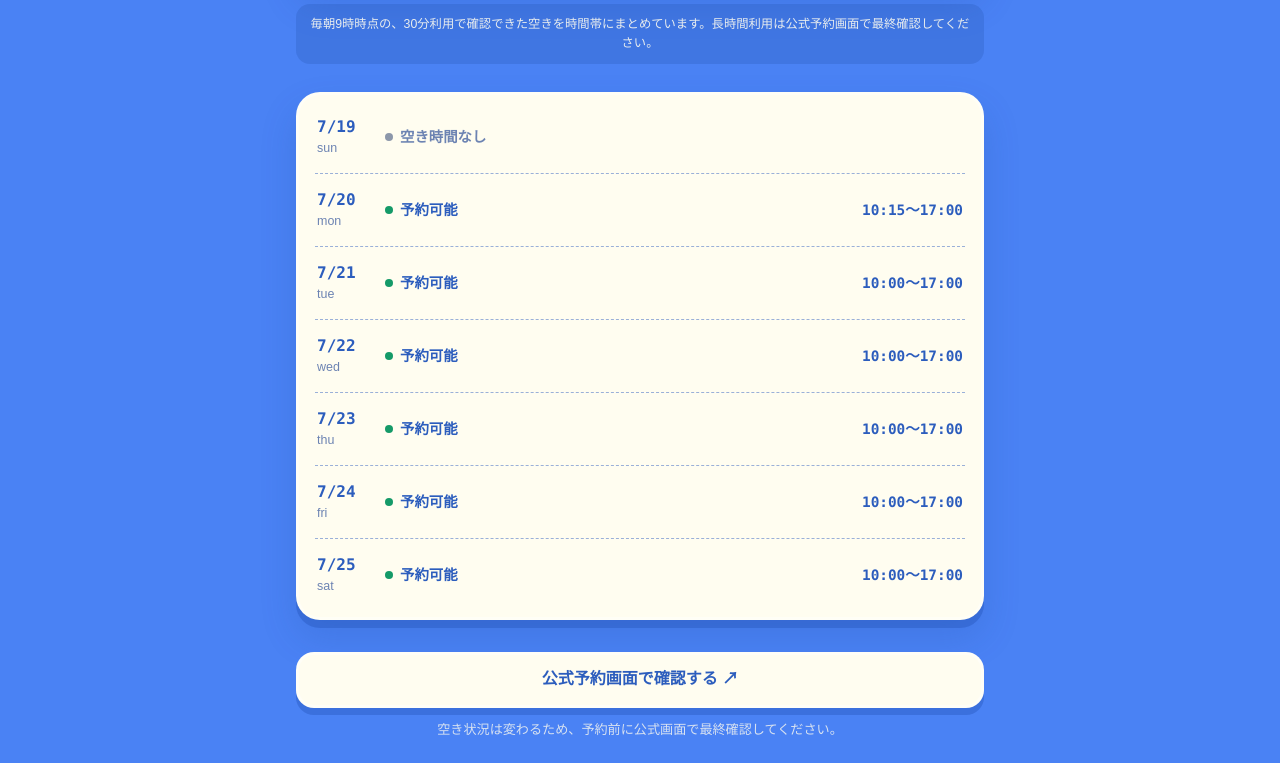
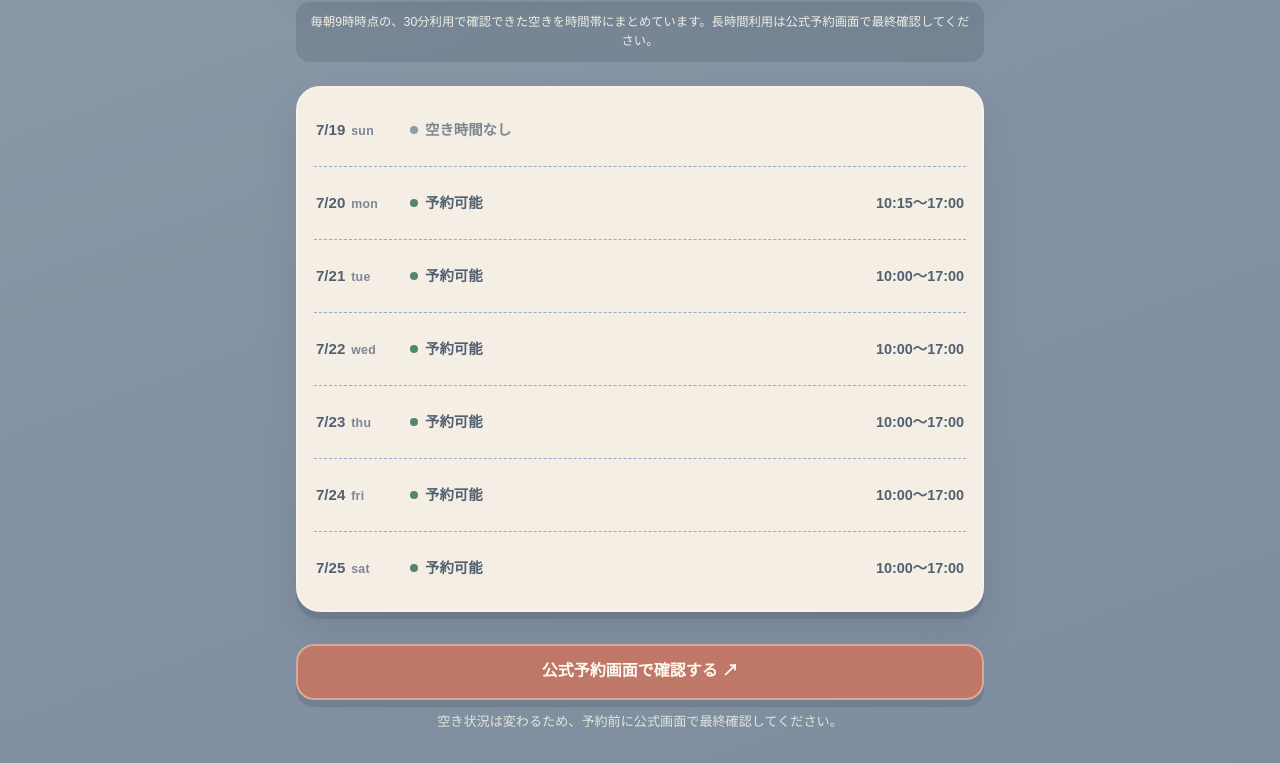
Before and after one commit to kkrod899/megabig-fuse-availability, a website: page site/index.html in a window 1280 px wide. Shown: the part 323-1086 px from the top of the page. Drawn offline with Linux system fonts and the light colour scheme.

Commit message:
Apply muted dashboard palette

```diff
--- a/site/styles.css
+++ b/site/styles.css
@@ -1,23 +1,23 @@
 :root {
   color-scheme: light;
-  --page: #4a82f4;
-  --surface: #fffdf0;
-  --surface-soft: #f5edca;
-  --text: #2c5dbd;
-  --muted: #6c83b2;
-  --border: #96b2eb;
-  --primary: #fffdf0;
-  --primary-text: #2c5dbd;
-  --available: #159a68;
-  --available-soft: #dff5e9;
-  --unavailable: #8c97aa;
-  --unavailable-soft: #edf0f4;
-  --warning: #b66d00;
-  --warning-soft: #fff0c4;
-  --danger: #c74955;
-  --danger-soft: #ffe5e8;
-  --focus: #ffd45a;
-  --shadow: 0 8px 0 rgba(35, 83, 181, 0.38), 0 18px 36px rgba(29, 70, 154, 0.18);
+  --page: #8493a3;
+  --surface: #f4eee4;
+  --surface-soft: #e8dfd3;
+  --text: #526171;
+  --muted: #7c8792;
+  --border: #c8c0b5;
+  --primary: #bf7768;
+  --primary-text: #fffaf1;
+  --available: #54866f;
+  --available-soft: #dce9e2;
+  --unavailable: #929aa3;
+  --unavailable-soft: #e9ecee;
+  --warning: #a77c48;
+  --warning-soft: #f3e5c9;
+  --danger: #a95861;
+  --danger-soft: #f4dfe1;
+  --focus: #edc382;
+  --shadow: 0 7px 0 rgba(67, 78, 91, 0.22), 0 18px 36px rgba(56, 66, 78, 0.14);
 }
 
 * {
@@ -32,10 +32,7 @@ body {
   min-height: 100vh;
   margin: 0;
   overflow-x: hidden;
-  background:
-    radial-gradient(circle at 10% 7%, rgba(255, 253, 240, 0.14) 0 5px, transparent 6px),
-    radial-gradient(circle at 92% 18%, rgba(255, 253, 240, 0.12) 0 8px, transparent 9px),
-    var(--page);
+  background: linear-gradient(160deg, #8f9dab 0%, var(--page) 48%, #7d8d9e 100%);
   color: var(--text);
   font-family: ui-rounded, "Hiragino Maru Gothic ProN", "Hiragino Sans", "Yu Gothic", sans-serif;
   font-size: 16px;
@@ -62,33 +59,7 @@ a:focus-visible {
   isolation: isolate;
 }
 
-.app-shell::before,
-.app-shell::after {
-  position: absolute;
-  z-index: -1;
-  color: rgba(255, 253, 240, 0.16);
-  font-weight: 800;
-  pointer-events: none;
-}
-
-.app-shell::before {
-  top: 70px;
-  left: 8px;
-  content: "♪";
-  font-size: 4.2rem;
-  transform: rotate(-12deg);
-}
-
-.app-shell::after {
-  top: 270px;
-  right: 8px;
-  content: "✦";
-  font-size: 3rem;
-  transform: rotate(12deg);
-}
-
-.page-header,
-.section-heading {
+.page-header {
   display: flex;
   align-items: center;
   justify-content: space-between;
@@ -112,7 +83,6 @@ a:focus-visible {
 }
 
 h1,
-h2,
 p {
   margin-top: 0;
 }
@@ -124,14 +94,6 @@ h1 {
   font-weight: 800;
   letter-spacing: -0.055em;
   line-height: 1.12;
-}
-
-h2 {
-  margin-bottom: 0;
-  color: var(--surface);
-  font-size: 1.18rem;
-  font-weight: 800;
-  letter-spacing: -0.025em;
 }
 
 .page-header {
@@ -150,7 +112,7 @@ h2 {
   color: var(--text);
   font-size: 0.78rem;
   font-weight: 700;
-  box-shadow: 0 3px 0 rgba(35, 83, 181, 0.28);
+  box-shadow: 0 3px 0 rgba(67, 78, 91, 0.2);
 }
 
 .freshness[data-state="fresh"] {
@@ -183,7 +145,7 @@ h2 {
 .summary {
   margin-top: 0;
   padding: 22px 20px;
-  border: 3px solid rgba(255, 255, 255, 0.38);
+  border: 2px solid rgba(255, 250, 241, 0.34);
   border-radius: 24px;
   background: var(--surface);
   box-shadow: var(--shadow);
@@ -199,45 +161,31 @@ h2 {
 .summary-value {
   margin: 7px 0 0;
   color: var(--text);
-  font-family: ui-monospace, SFMono-Regular, Menlo, Consolas, monospace;
   font-size: clamp(1.5rem, 7vw, 2.2rem);
   font-weight: 700;
+  font-variant-numeric: tabular-nums;
   line-height: 1.35;
-  letter-spacing: -0.04em;
+  letter-spacing: -0.025em;
 }
 
 .refresh-note {
   margin-top: 18px;
   padding: 11px 13px;
   border-radius: 14px;
-  background: rgba(29, 70, 154, 0.2);
+  background: rgba(66, 77, 90, 0.22);
   color: rgba(255, 253, 240, 0.88);
   font-size: 0.77rem;
   text-align: center;
 }
 
 .week {
-  margin-top: 28px;
-}
-
-.section-heading {
-  margin-bottom: 12px;
-  padding-inline: 4px;
-}
-
-.section-heading > span {
-  padding: 5px 10px;
-  border-radius: 999px;
-  background: rgba(255, 253, 240, 0.18);
-  color: var(--surface);
-  font-size: 0.77rem;
-  font-weight: 700;
+  margin-top: 24px;
 }
 
 .day-list {
   overflow: hidden;
   padding: 6px 16px;
-  border: 3px solid rgba(255, 255, 255, 0.38);
+  border: 2px solid rgba(255, 250, 241, 0.34);
   border-radius: 24px;
   background: var(--surface);
   box-shadow: var(--shadow);
@@ -251,7 +199,7 @@ h2 {
   display: grid;
   width: 100%;
   min-height: 72px;
-  grid-template-columns: 56px minmax(0, 1fr);
+  grid-template-columns: 82px minmax(0, 1fr);
   align-items: center;
   gap: 12px;
   padding: 13px 2px;
@@ -260,7 +208,8 @@ h2 {
 .date-block {
   display: flex;
   min-width: 0;
-  flex-direction: column;
+  align-items: baseline;
+  gap: 6px;
 }
 
 .day-overview {
@@ -273,8 +222,7 @@ h2 {
 
 .date-label {
   color: var(--text);
-  font-family: ui-monospace, SFMono-Regular, Menlo, Consolas, monospace;
-  font-size: 1rem;
+  font-size: 0.94rem;
   font-weight: 700;
   white-space: nowrap;
 }
@@ -282,7 +230,13 @@ h2 {
 .weekday-label,
 .day-summary {
   color: var(--muted);
-  font-size: 0.78rem;
+  font-size: 0.77rem;
+}
+
+.weekday-label {
+  font-weight: 700;
+  letter-spacing: 0.02em;
+  text-transform: lowercase;
 }
 
 .day-status {
@@ -321,7 +275,6 @@ h2 {
 .day-summary {
   margin-left: auto;
   color: var(--text);
-  font-family: ui-monospace, SFMono-Regular, Menlo, Consolas, monospace;
   font-size: 0.9rem;
   font-variant-numeric: tabular-nums;
   font-weight: 700;
@@ -354,18 +307,18 @@ h2 {
   min-height: 56px;
   align-items: center;
   justify-content: center;
-  border: 3px solid rgba(255, 255, 255, 0.42);
+  border: 2px solid rgba(255, 250, 241, 0.38);
   border-radius: 18px;
   background: var(--primary);
   color: var(--primary-text);
   font-weight: 800;
   text-decoration: none;
-  box-shadow: 0 7px 0 rgba(35, 83, 181, 0.38);
+  box-shadow: 0 7px 0 rgba(67, 78, 91, 0.24);
   transition: transform 160ms ease, box-shadow 160ms ease;
 }
 
 .booking-action:active {
-  box-shadow: 0 3px 0 rgba(35, 83, 181, 0.38);
+  box-shadow: 0 3px 0 rgba(67, 78, 91, 0.24);
   transform: translateY(4px);
 }
 
@@ -380,7 +333,7 @@ h2 {
   }
 
   .day-row {
-    grid-template-columns: 46px minmax(0, 1fr);
+    grid-template-columns: 72px minmax(0, 1fr);
     gap: 8px;
   }
 
```
